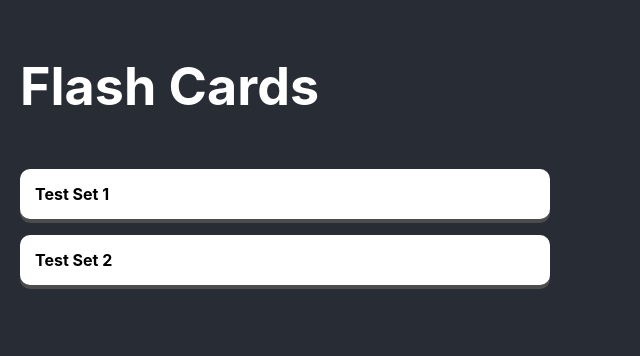
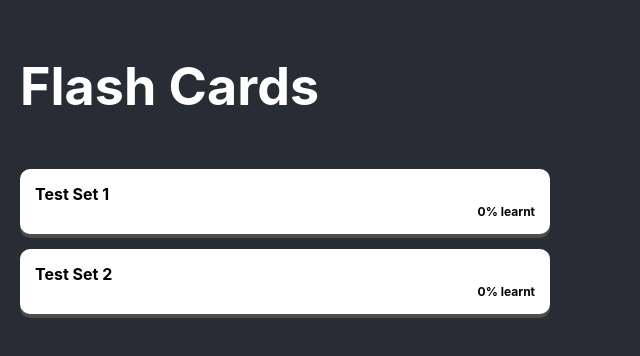
Before and after one commit to jonpepler/flash-cards, a React (Create React App) app: page / in a window 1280 px wide. Shown: the top 356 px of the page, without its empty margins (0-640 px from the left). Built offline with nearby package versions, Linux system fonts and the light colour scheme.

Commit message:
feat: show how much of each set has been learnt

```diff
--- a/src/components/Set/List/Item.tsx
+++ b/src/components/Set/List/Item.tsx
@@ -1,18 +1,30 @@
-import { FC } from 'react'
+import { FC, useEffect, useMemo, useState } from 'react'
 
 import styled from 'styled-components'
 
 import { Set } from 'types'
 
-const Title = styled.p`
+const ItemContainer = styled.div`
   background-color: ${(props) => props.theme.mainTextColour};
   padding: 15px;
   border-radius: 10px;
   font-weight: bolder;
   box-shadow: 0px 4px #4c4c4c;
   cursor: pointer;
+  margin-bottom: 15px;
 
   max-width: 500px;
+`
+
+const pNoMargin = styled.p`
+  margin: 0;
+`
+
+const Title = styled(pNoMargin)``
+
+const LearntMeter = styled(pNoMargin)`
+  text-align: right;
+  font-size: 12px;
 `
 
 export interface ItemProps {
@@ -20,8 +32,23 @@ export interface ItemProps {
   onSelect: () => void
 }
 
-export const Item: FC<ItemProps> = ({ item, onSelect }) => (
-  <Title key={item.id} onClick={onSelect}>
-    {item.title}
-  </Title>
-)
+export const Item: FC<ItemProps> = ({ item, onSelect }) => {
+  const [percentageLearnt, setPercentageLearnt] = useState<number>(0)
+  const percentageLearntString = useMemo(() => `${percentageLearnt}% learnt`, [
+    percentageLearnt
+  ])
+
+  useEffect(() => {
+    setPercentageLearnt(
+      (item.questions.filter((q) => q.learnt).length / item.questions.length) *
+        100
+    )
+  }, [item.questions])
+
+  return (
+    <ItemContainer key={item.id} onClick={onSelect}>
+      <Title>{item.title}</Title>
+      <LearntMeter>{percentageLearntString}</LearntMeter>
+    </ItemContainer>
+  )
+}
```
Also changed, not shown: 1 other file (tests, documents, lock files or other folders).
